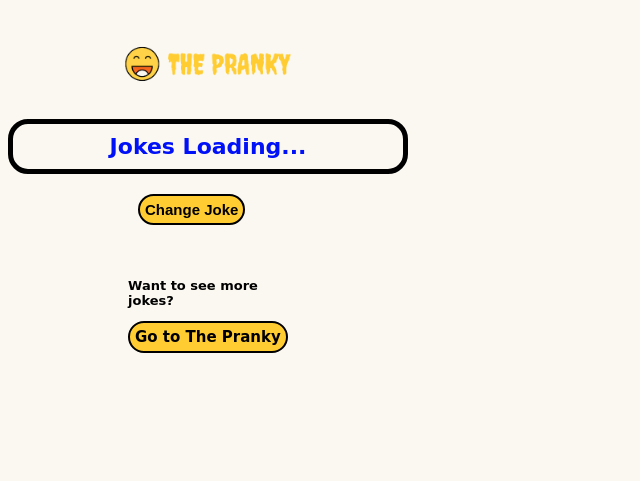
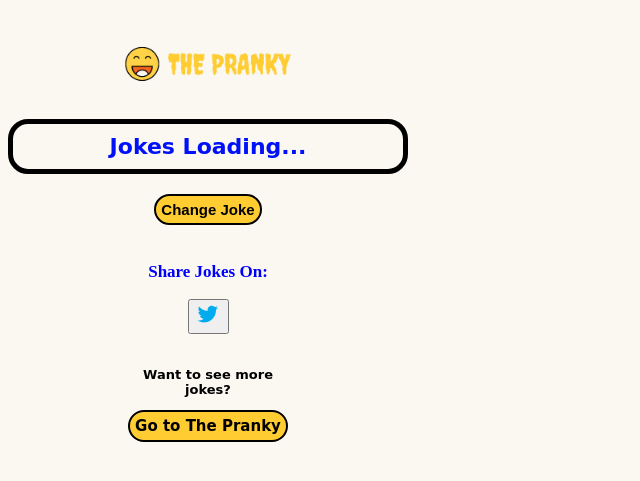
Before and after one commit to shivamkumarnayak/the-pranky, a PHP site: page /extension/popup.html in a window 1280 px wide. Shown: the top 481 px of the page, without its empty margins (0-640 px from the left). Run offline with PHP 8.4, Linux system fonts and the light colour scheme.

Commit message:
Add features in extension

```diff
--- a/extension/popup.html
+++ b/extension/popup.html
@@ -4,10 +4,16 @@
     <meta charset="UTF-8">
     <meta http-equiv="X-UA-Compatible" content="IE=edge">
     <meta name="viewport" content="width=device-width, initial-scale=1.0">
+
+      <!-- Box icons -->
+  <link rel="stylesheet" href="https://cdn.jsdelivr.net/npm/boxicons@latest/css/boxicons.min.css" />
+
+    <!-- CSS File  -->
     <link rel="stylesheet" href="style.css">
     <title>Jokes</title>
 </head>
 <body>
+   <center>
     <div class="logo">
         <img src="./images/logo png.png" width="200px"alt="logo">
     </div>
@@ -17,10 +23,21 @@
     <div class="refresh-btn">
         <button id="refresh-btn" class="ref-btn" onclick="refresh()">Change Joke</button>
     </div>
+   </center>
+      <center>
+        <div id="share-content">
+            <span>
+            <p>Share Jokes On:</p>
+            <button id="tweet"><i class='bx bxl-twitter'></i></button>
+            </span>
+        </div>
+      </center>
+   <center>
     <div id="link-site">
         <p>Want to see more jokes?</p>
        <button id="btn" onclick="htmlFile()" class="btn"><a href="http://www.google.com" target="_blank">Go to The Pranky</a></button>
     </div>
+   </center>
 </body>
 <script src="popup.js"></script>
 </html>
--- a/extension/popup.js
+++ b/extension/popup.js
@@ -1,3 +1,18 @@
+// Share content to other social media start
+let tweetMe = document.getElementById('tweet');
+
+let content = document.getElementById('jokeElement');
+
+const tweetNow = () =>{
+  console.log("Welcome To the twitter");
+  const tweetPost = `https://twitter.com/intent/tweet?text=${content.innerText}`;
+  window.open(tweetPost);
+}
+
+tweetMe.addEventListener('click', tweetNow);
+
+// Share content to other social media end
+
 // First time joke fetch
 fetch('https://icanhazdadjoke.com/slack')
 .then(data => data.json())
--- a/extension/style.css
+++ b/extension/style.css
@@ -79,3 +79,26 @@ h4{
     background-color: orange;
     cursor: pointer;
 }
+
+/* Share Content  */
+
+#share-content{
+    margin-top: 10px;
+  }
+
+#share-content p{
+  font-size: 17px;
+  color: #0000FF;
+  font-weight: bold;
+}
+#share-content #tweet{
+  font-size: 25px;
+  color: #00acee;
+}
+
+#share-content #tweet:hover{
+  color: rgb(255, 115, 0);
+  cursor: pointer;
+}
+
+  /* Share Content End */
```
